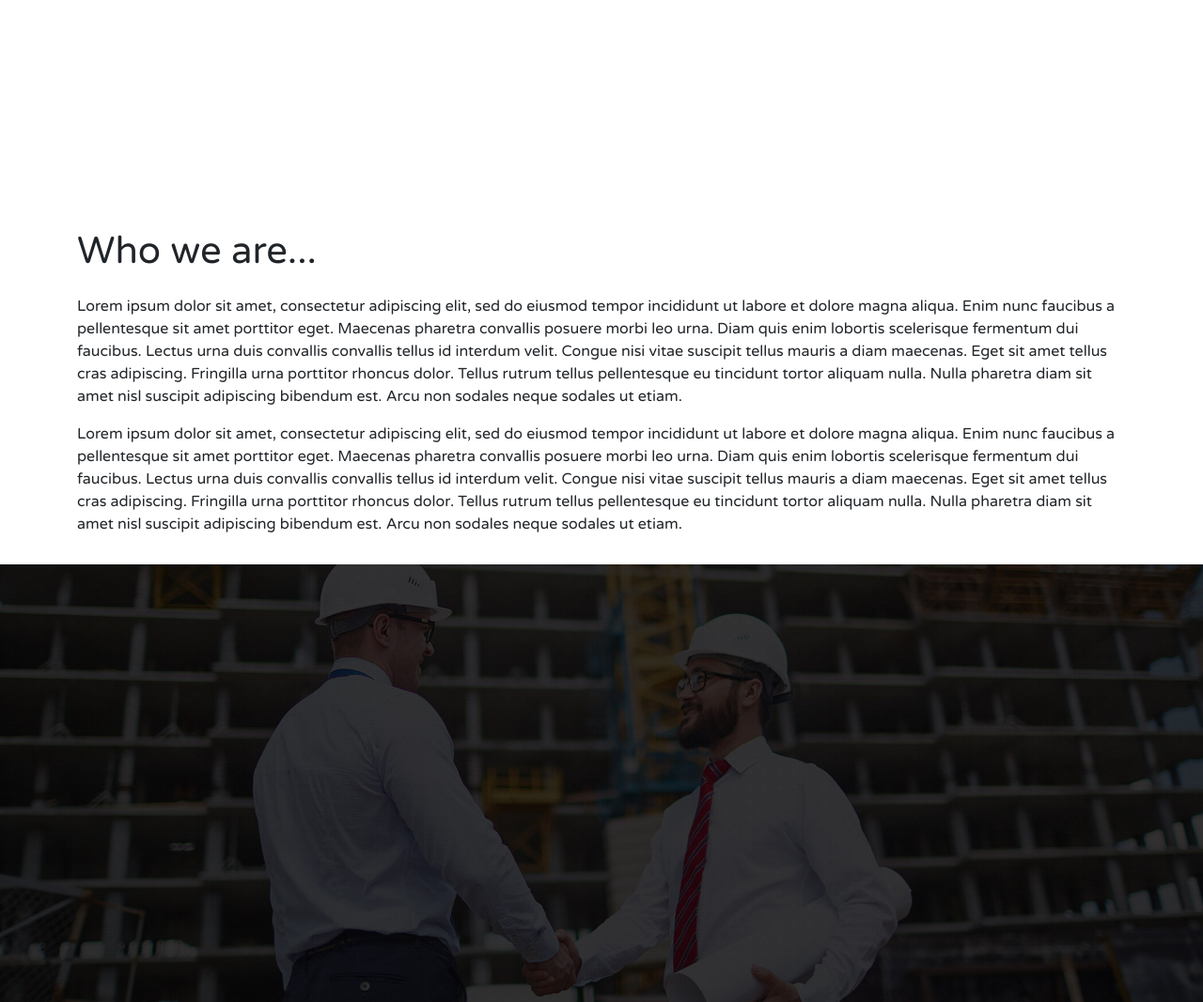
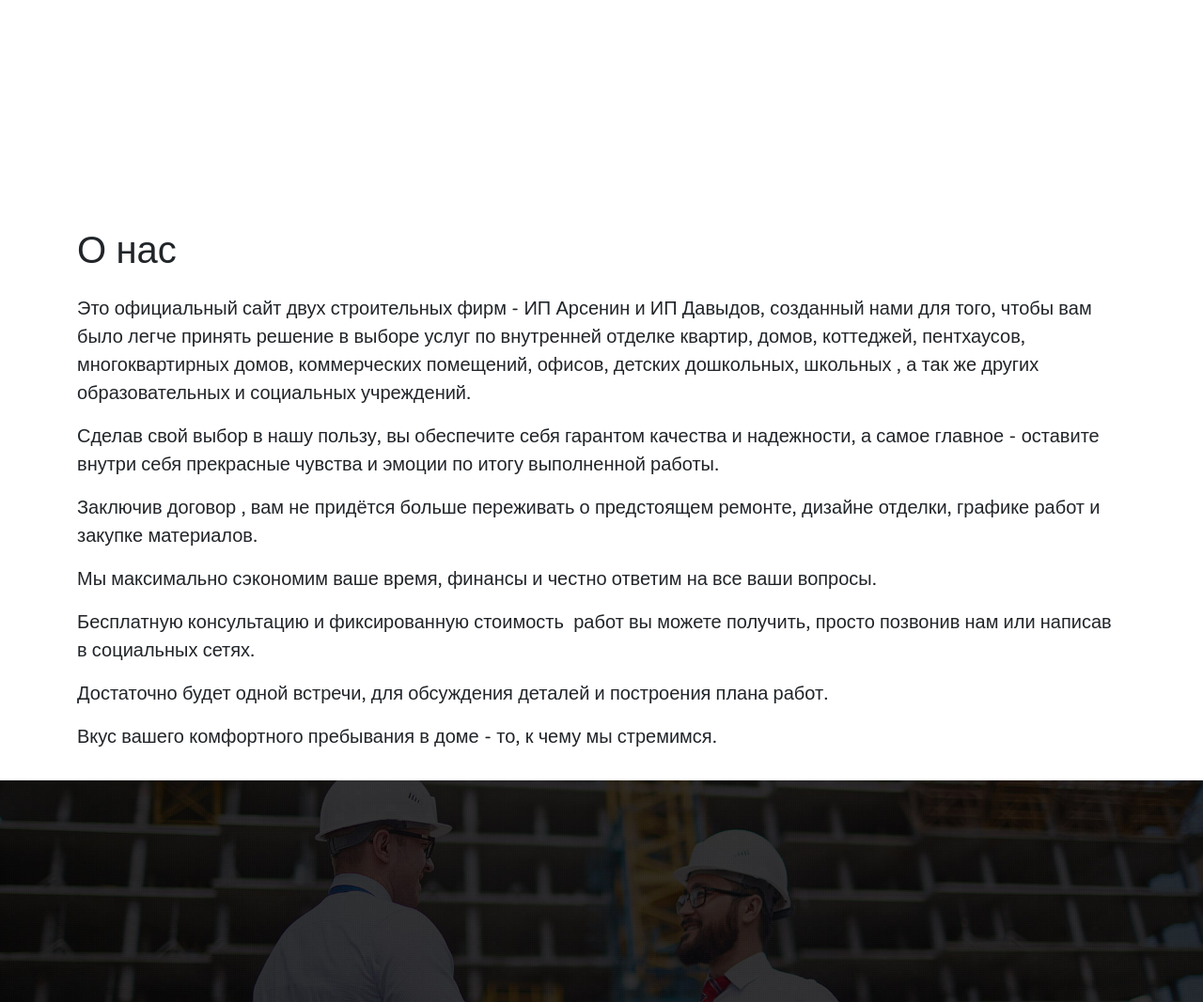
Before and after one commit to BSG92/moi_dom, a PHP site: page / in a window 1280 px wide. Shown: the part 792-1859 px from the top of the page at 94% size. Run offline with PHP 8.4, Linux system fonts and the light colour scheme; some libraries are stand-ins or nearby versions.

Commit message:
added the russian translation for "about us section"

```diff
--- a/index.php
+++ b/index.php
@@ -83,16 +83,23 @@
                 <div class="hori-spacer"></div>
                 <div class="hori-spacer"></div>
                 <div class="container text-sub-title" id="about">
-                    <h1>Who we are...</h1>
+                    <h1>О нас</h1>
                     <div class="hori-spacer"></div>
                     <div class="hori-spacer"></div>
                     <div class="hori-spacer"></div>
-                    <p class="sub-text">
-                        Lorem ipsum dolor sit amet, consectetur adipiscing elit, sed do eiusmod tempor incididunt ut labore et dolore magna aliqua. Enim nunc faucibus a pellentesque sit amet porttitor eget. Maecenas pharetra convallis posuere morbi leo urna. Diam quis enim lobortis scelerisque fermentum dui faucibus. Lectus urna duis convallis convallis tellus id interdum velit. Congue nisi vitae suscipit tellus mauris a diam maecenas. Eget sit amet tellus cras adipiscing. Fringilla urna porttitor rhoncus dolor. Tellus rutrum tellus pellentesque eu tincidunt tortor aliquam nulla. Nulla pharetra diam sit amet nisl suscipit adipiscing bibendum est. Arcu non sodales neque sodales ut etiam.
+                    <p class="lead sub-text">
+                    Это официальный сайт двух строительных фирм - ИП Арсенин и ИП Давыдов, созданный нами для того, чтобы вам было легче принять решение в выборе услуг по внутренней отделке квартир, домов, коттеджей, пентхаусов, многоквартирных домов, коммерческих помещений, офисов, детских дошкольных, школьных , а так же других образовательных и социальных учреждений.
                     </p>
-                    <p class="sub-text">
-                       Lorem ipsum dolor sit amet, consectetur adipiscing elit, sed do eiusmod tempor incididunt ut labore et dolore magna aliqua. Enim nunc faucibus a pellentesque sit amet porttitor eget. Maecenas pharetra convallis posuere morbi leo urna. Diam quis enim lobortis scelerisque fermentum dui faucibus. Lectus urna duis convallis convallis tellus id interdum velit. Congue nisi vitae suscipit tellus mauris a diam maecenas. Eget sit amet tellus cras adipiscing. Fringilla urna porttitor rhoncus dolor. Tellus rutrum tellus pellentesque eu tincidunt tortor aliquam nulla. Nulla pharetra diam sit amet nisl suscipit adipiscing bibendum est. Arcu non sodales neque sodales ut etiam.
+                    <p class="lead">
+                    Сделав свой выбор в нашу пользу, вы обеспечите себя гарантом качества и надежности, а самое главное - оставите внутри себя прекрасные чувства и эмоции по итогу выполненной работы.
                     </p>
+                    <p class="lead">Заключив договор , вам не придётся больше переживать о
+предстоящем ремонте, дизайне отделки, графике работ и закупке материалов.
+                    </p>
+                    <p class="lead">Мы максимально сэкономим ваше время, финансы и честно ответим на все ваши вопросы. </p>
+                    <p class="lead">Бесплатную консультацию и фиксированную стоимость  работ вы можете получить, просто позвонив нам или написав  в социальных сетях.</p>
+                    <p class="lead">Достаточно будет одной встречи, для обсуждения деталей и построения плана работ.</p>
+                    <p class="lead">Вкус вашего комфортного пребывания в доме - то, к чему мы стремимся.</p>
                 </div>
                 <div class="hori-spacer"></div>
                 <div class="hori-spacer"></div>
@@ -181,9 +188,9 @@
                                     <div class="hori-spacer"></div>
                                     <div class="hori-spacer"></div>
                                     <div class="text-thick">Follow Us On</div>
-                                    <a href="https://instagram.com" target="_blank" class="bi bi-instagram text-dark"
+                                    <a href="https://www.instagram.com/my_homebuilder/" target="_blank" class="bi bi-instagram text-dark"
                                     data-bs-toggle="tooltip" data-bs-placement="top"
-                                    title="@username"></a>
+                                    title="@my_homebuilder"></a>
                                     &nbsp;
                                     <a href="https://facebook.com" target="_blank" class="bi bi-facebook text-dark"
                                     data-bs-toggle="tooltip" data-bs-placement="top"
```
Also changed, not shown: index.html (+32 -9 lines).
